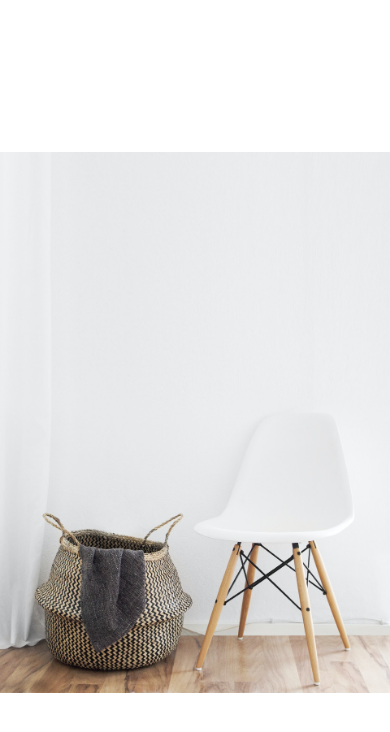
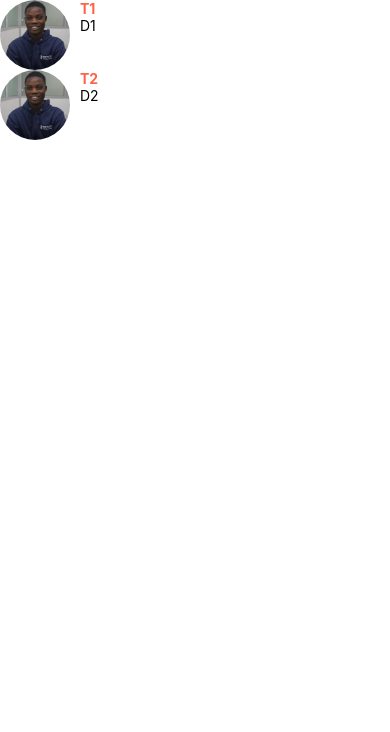
Before and after one commit to olashina201/zoop, a React Native app: screen / in a window 390 px wide. Shown: the top 732 px of the page. Built offline with nearby package versions, Linux system fonts and the light colour scheme.

Commit message:
update codebase

```diff
--- a/App.tsx
+++ b/App.tsx
@@ -4,12 +4,13 @@ import { StyleSheet, Text, View } from "react-native";
 import AppButton from "./app/components/AppButton";
 import Card from "./app/components/Card";
 import ListingDetails from "./app/screens/ListingDetails";
+import Messages from "./app/screens/Messages";
 import ViewImage from "./app/screens/ViewImage";
 import Welcome from "./app/screens/Welcome";
 
 export default function App() {
   return (
-    <ViewImage />
+    <Messages />
   );
 }
 
--- /dev/null
+++ b/app/screens/Messages.tsx
@@ -0,0 +1,36 @@
+import React from "react";
+import { FlatList } from "react-native";
+import ListItem from "../components/ListItem";
+
+const messages = [
+  {
+    id: 1,
+    title: "T1",
+    description: "D1",
+    image: require("../../assets/my.jpeg"),
+  },
+  {
+    id: 2,
+    title: "T2",
+    description: "D2",
+    image: require("../../assets/my.jpeg"),
+  },
+];
+
+const Messages = () => {
+  return (
+    <FlatList
+      data={messages}
+      keyExtractor={(message) => message.id.toString()}
+      renderItem={({ item }) => (
+        <ListItem
+          title={item.title}
+          subTitle={item.description}
+          image={item.image}
+        />
+      )}
+    />
+  );
+};
+
+export default Messages;
```
